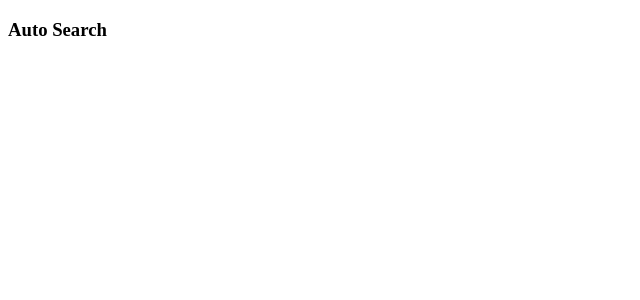
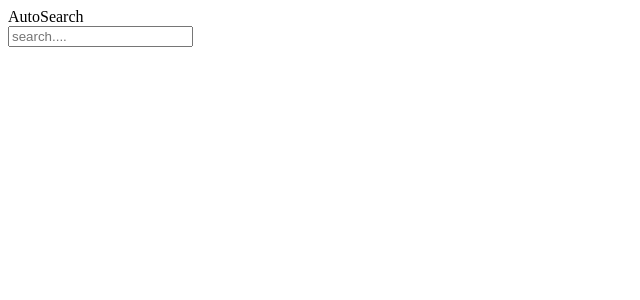
Before and after one commit to shghadi/auto-search, a React (Create React App) app: page / in a window 1280 px wide. Shown: the top 300 px of the page, without its empty margins (0-640 px from the left). Built offline with nearby package versions, Linux system fonts and the light colour scheme.

Commit message:
create input text

```diff
--- a/src/App.js
+++ b/src/App.js
@@ -1,9 +1,9 @@
-import "./App.css";
+import AutoSearch from "../src/components/auto-search";
 
 function App() {
   return (
     <div>
-      <h3>Auto Search</h3>
+     <AutoSearch/>
     </div>
   );
 }
--- /dev/null
+++ b/src/components/auto-search.tsx
@@ -0,0 +1,18 @@
+import React, { useState } from "react";
+
+function AutoSearch() {
+  const [query, setQuery] = useState("");
+  return (
+    <>
+      <div>AutoSearch</div>
+      <input
+        type="text"
+        value={query}
+        onChange={(e) => setQuery(e.target.value)}
+        placeholder="search...."
+      />
+    </>
+  );
+}
+
+export default AutoSearch;
--- a/src/index.js
+++ b/src/index.js
@@ -1,6 +1,5 @@
 import React from 'react';
 import ReactDOM from 'react-dom/client';
-import './index.css';
 import App from './App';
 import reportWebVitals from './reportWebVitals';
 
--- a/tsconfig.json
+++ b/tsconfig.json
@@ -16,7 +16,6 @@
     "jsx": "react-jsx",
     "baseUrl": "src",
     "paths": {
-      "@components/*": ["components/*"],
       "@pages/*": ["pages/*"],
       "@utils/*": ["utils/*"]
     }
```
Also changed, not shown: 1 other file (tests, documents, lock files or other folders).
